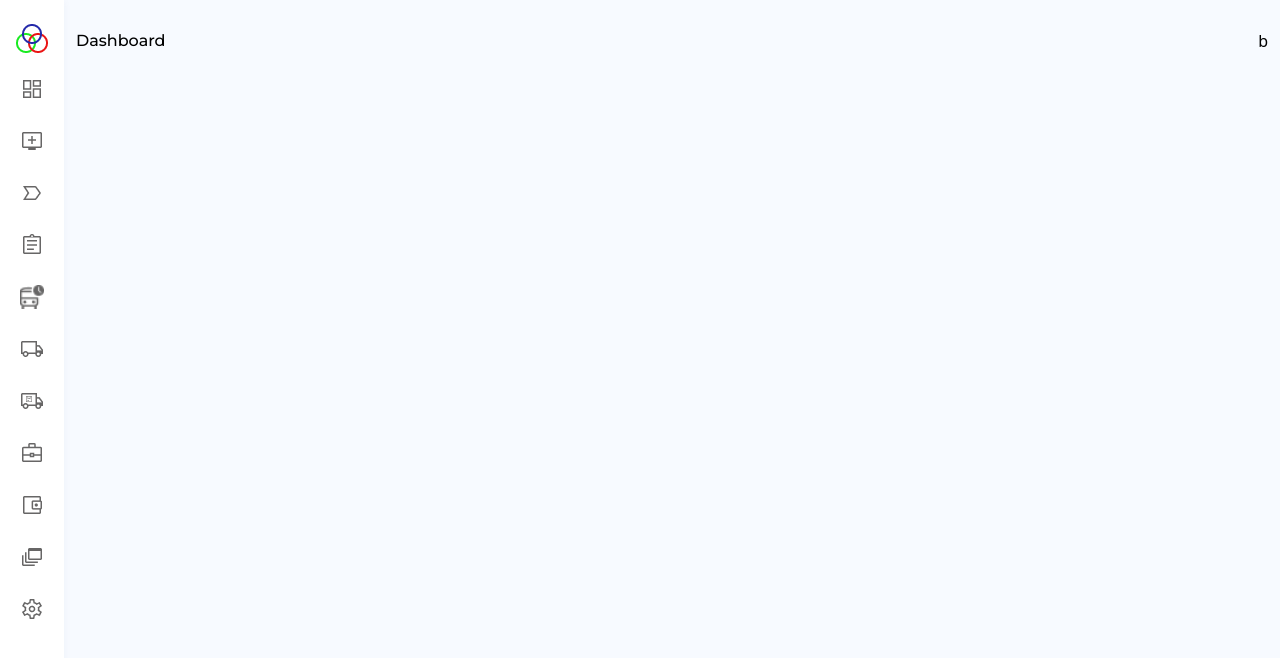
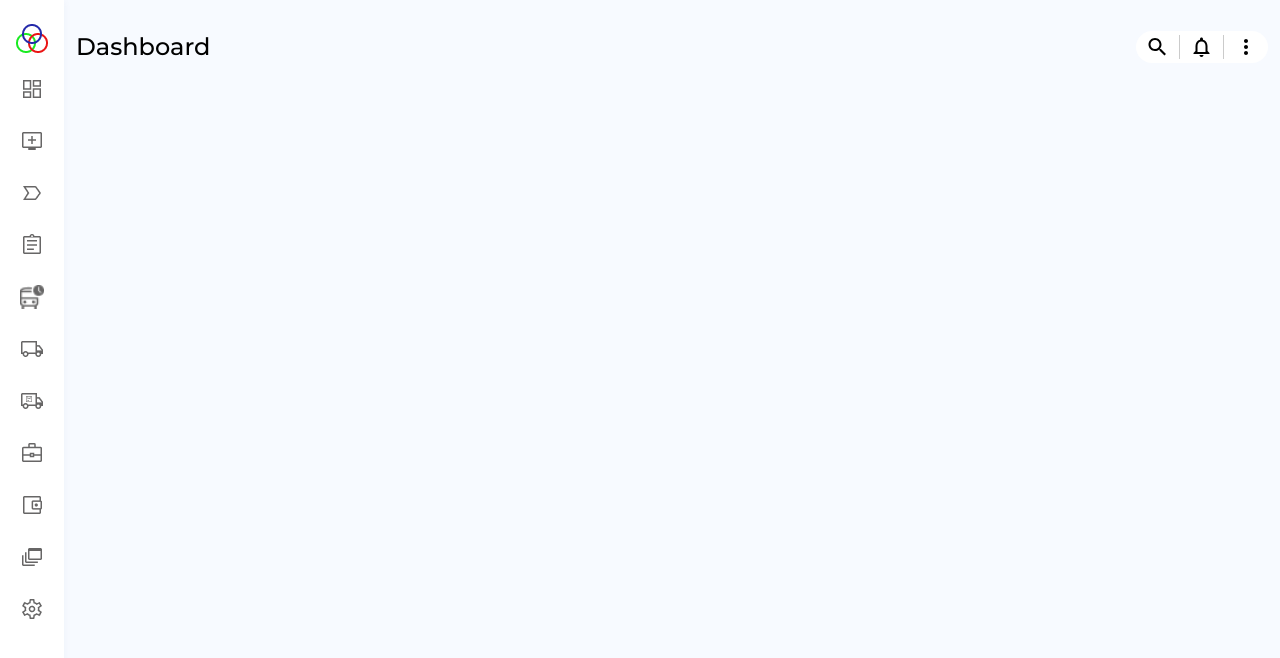
Before and after one commit to MiteshDarda/dashboard, a React (Vite) app: page / in a window 1280 px wide. Shown: the top 658 px of the page. Built offline with nearby package versions, Linux system fonts and the light colour scheme.

Commit message:
feat: complete heading

```diff
--- a/src/components/dashboard/helper/Heading/index.tsx
+++ b/src/components/dashboard/helper/Heading/index.tsx
@@ -1,8 +1,18 @@
+import NotificationsOutlinedIcon from "@mui/icons-material/NotificationsOutlined";
+import SearchOutlinedIcon from "@mui/icons-material/SearchOutlined";
+import MoreVertOutlinedIcon from "@mui/icons-material/MoreVertOutlined";
+
 function Heading() {
   return (
     <div className="w-full flex justify-between items-center">
-      <div className="montserrat-500">Dashboard</div>
-      <div>b</div>
+      <div className="montserrat-500 text-[24px]">Dashboard</div>
+      <div>
+        <div className="w-[132px] h-[32px] bg-white flex justify-center items-center rounded-full">
+          <SearchOutlinedIcon className=" border-r-[1px] grow border-[#CBCBCB]" />
+          <NotificationsOutlinedIcon className=" border-r-[1px] grow border-[#CBCBCB]" />
+          <MoreVertOutlinedIcon className="grow" />
+        </div>
+      </div>
     </div>
   );
 }
--- a/src/components/dashboard/index.tsx
+++ b/src/components/dashboard/index.tsx
@@ -1,4 +1,4 @@
-import Heading from "./helper/Heading";
+import Heading from "./helper/heading";
 
 function Dashboard() {
   return (
--- a/src/styles/output.css
+++ b/src/styles/output.css
@@ -566,12 +566,24 @@ video {
   height: auto;
 }
 
+.h-\[32px\] {
+  height: 32px;
+}
+
 .min-h-screen {
   min-height: 100vh;
 }
 
 .w-full {
   width: 100%;
+}
+
+.w-\[132px\] {
+  width: 132px;
+}
+
+.grow {
+  flex-grow: 1;
 }
 
 .items-center {
@@ -586,13 +598,39 @@ video {
   justify-content: space-between;
 }
 
+.rounded-full {
+  border-radius: 9999px;
+}
+
 .border {
   border-width: 1px;
+}
+
+.border-l-2 {
+  border-left-width: 2px;
+}
+
+.border-r-2 {
+  border-right-width: 2px;
+}
+
+.border-r-\[1px\] {
+  border-right-width: 1px;
+}
+
+.border-\[\#CBCBCB\] {
+  --tw-border-opacity: 1;
+  border-color: rgb(203 203 203 / var(--tw-border-opacity));
 }
 
 .bg-\[\#F7FAFF\] {
   --tw-bg-opacity: 1;
   background-color: rgb(247 250 255 / var(--tw-bg-opacity));
+}
+
+.bg-white {
+  --tw-bg-opacity: 1;
+  background-color: rgb(255 255 255 / var(--tw-bg-opacity));
 }
 
 .p-\[12px\] {
@@ -607,6 +645,10 @@ video {
 .py-\[29px\] {
   padding-top: 29px;
   padding-bottom: 29px;
+}
+
+.text-\[24px\] {
+  font-size: 24px;
 }
 
 .text-black {
```
